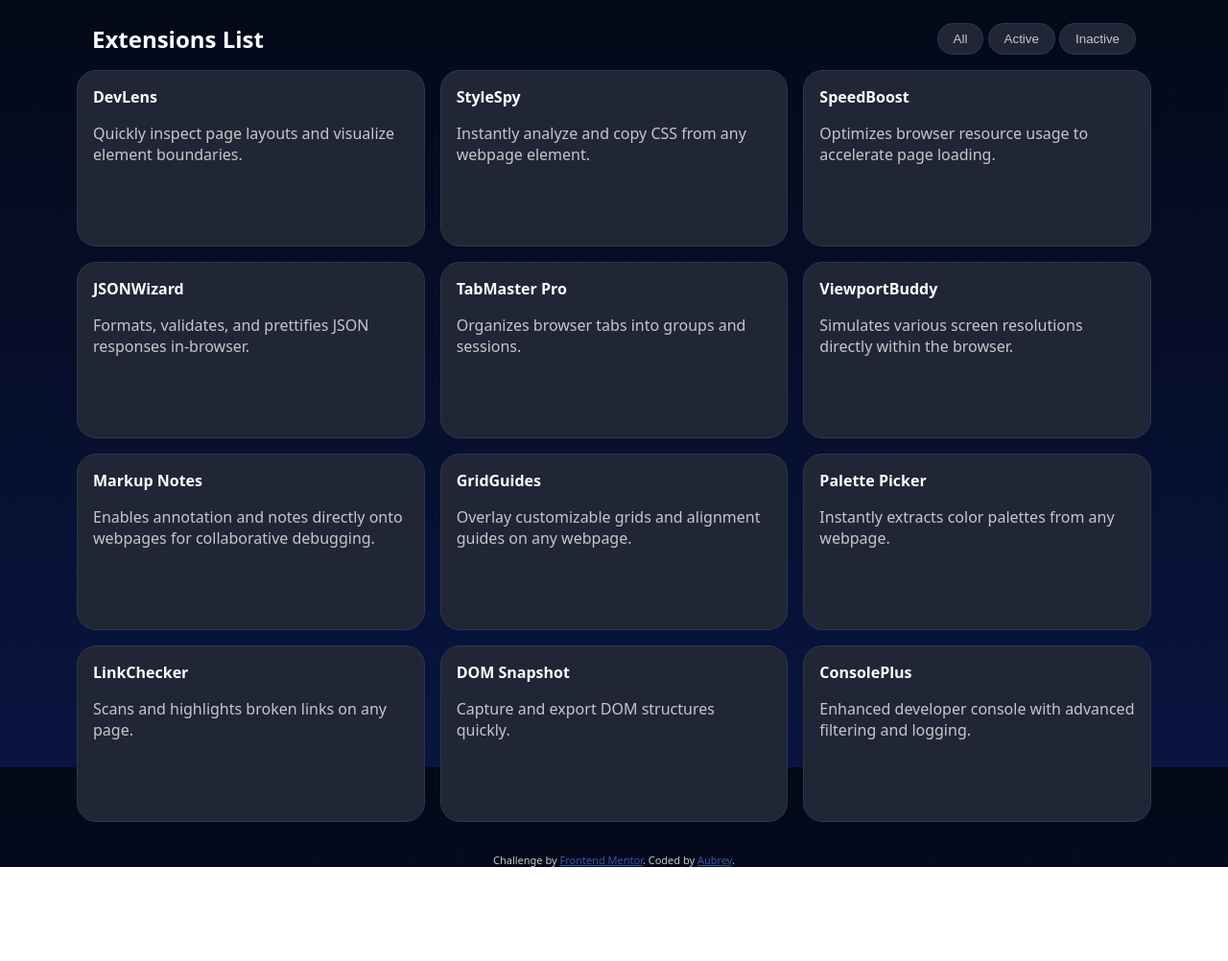
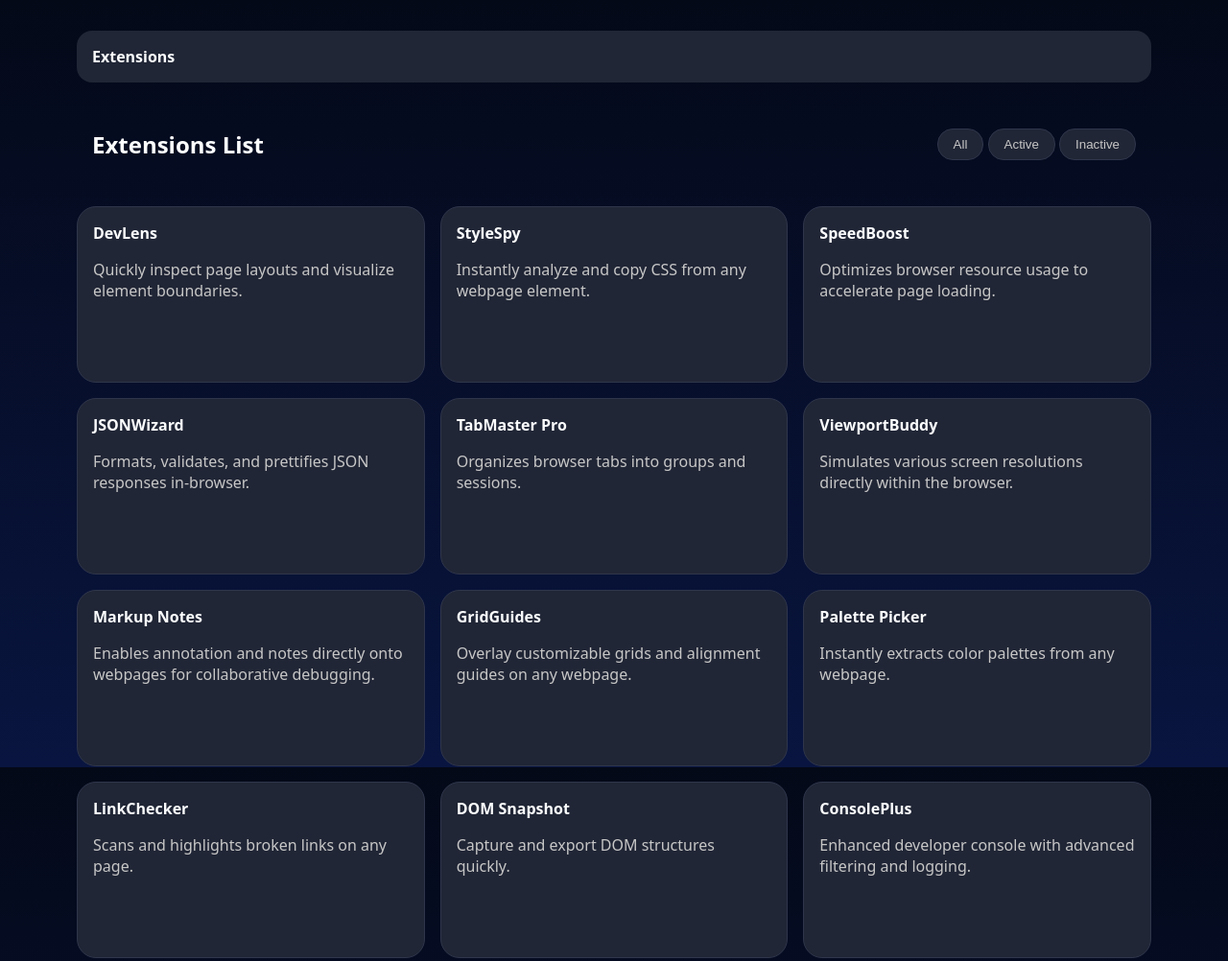
Before and after one commit to aubreymae/browser-extensions-manager-ui-main, a plain HTML site: page index.html in a window 1280 px wide. Shown: the top 1002 px of the page at 96% size. Before the commit the page ends 904 px from the top, so only its background shows below. Drawn offline with Linux system fonts and the light colour scheme; a web font is replaced by a local one.

Commit message:
Added header

```diff
--- a/index.html
+++ b/index.html
@@ -21,6 +21,8 @@
     <title>Frontend Mentor | Browser extensions manager UI</title>
   </head>
   <body>
+    <header>Extensions</header>
+
     <menu class="menu">
       <div class="heading">
         <h2>Extensions List</h2>
--- a/styles.css
+++ b/styles.css
@@ -47,7 +47,18 @@ button {
   cursor: pointer;
 }
 
-/* Custom Classes */
+/* Header */
+header {
+  padding: 1rem;
+  margin-top: 2rem;
+  margin-bottom: 2rem;
+  border-radius: 1rem;
+  background-color: hsl(226, 25%, 17%);
+  font-weight: bold;
+  color: hsl(200, 60%, 99%);
+}
+
+/* Menu */
 
 .menu {
   display: flex;
@@ -89,6 +100,7 @@ button {
   display: grid;
   grid-template-columns: repeat(3, 1fr);
   gap: 1rem;
+  margin-top: 2rem;
 }
 
 .extension-card {
```
